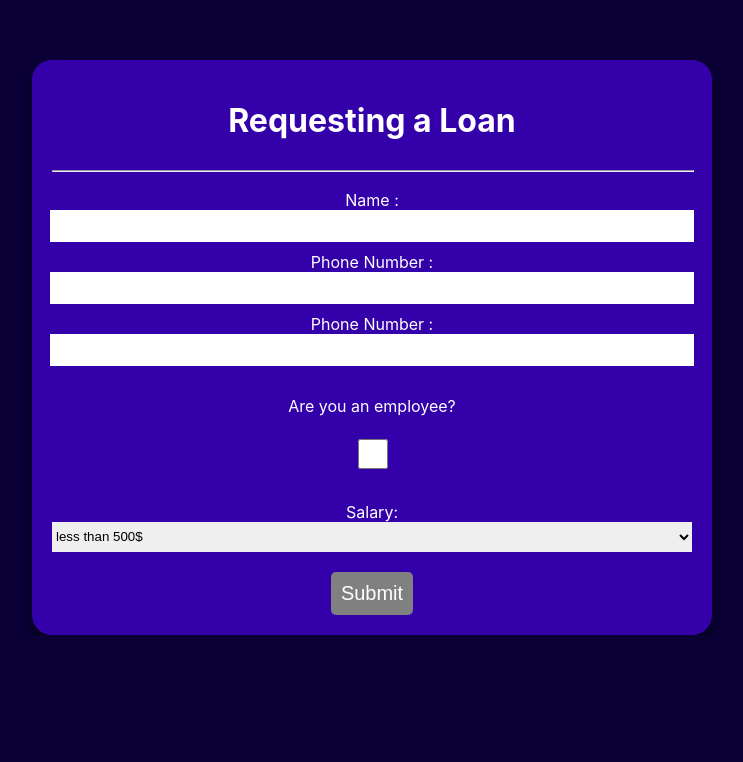
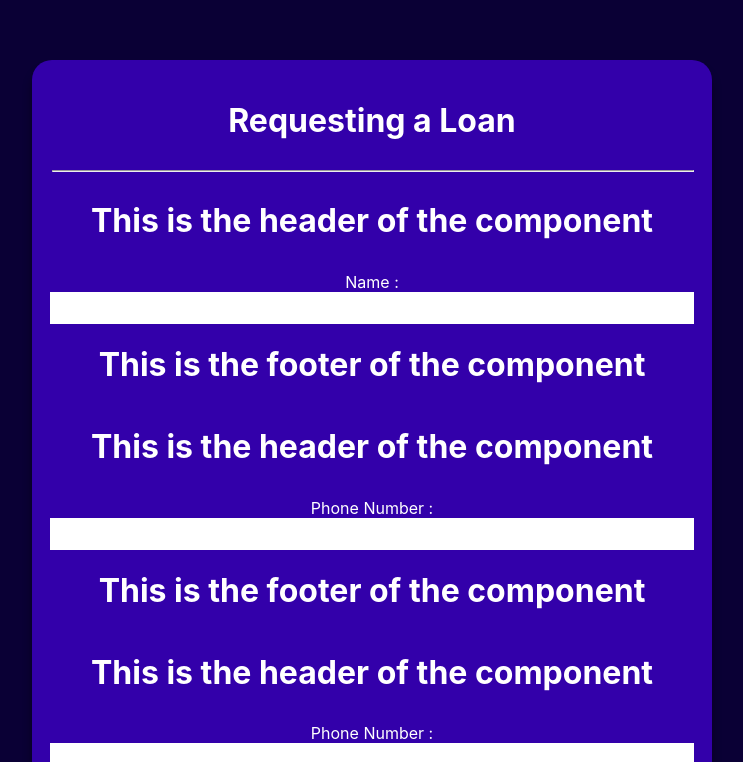
Before and after one commit to mohamadAlrimi/Loan-Application-Form, a React (Create React App) app: page / in a window 1280 px wide. Shown: the part 190-952 px from the top of the page, without its empty margins (268-1011 px from the left). Before the commit the page ends 825 px from the top, so only its background shows below. Built offline with nearby package versions, Linux system fonts and the light colour scheme.

Commit message:
usecontext

```diff
--- a/src/LoanForm.js
+++ b/src/LoanForm.js
@@ -50,18 +50,18 @@ export default function LoanForm(){
         <input value={loanInputs.name} onChange={(event)=>{
             setLonaInputs({...loanInputs , name : event.target.value})
         }} ></input> */}
-        <MyComponent inputName="Name : " value={loanInputs.name}
-       handleChange={ handleNameInputChange}
+        <MyComponent inputNameComponent="Name : " valueComponent={loanInputs.name}
+       handleChangeComponent={ handleNameInputChange}
       />
-          <MyComponent inputName="Phone Number : " value={loanInputs.phoneNumber}
-       handleChange={ handlePhoneNumberInputChange}
+          <MyComponent inputNameComponent="Phone Number : " valueComponent={loanInputs.phoneNumber}
+       handleChangeComponent={ handlePhoneNumberInputChange}
       />
         {/* <label>Phone Number:</label>
         <input value={loanInputs.phoneNumber} onChange={(event)=>{
             setLonaInputs({...loanInputs , phoneNumber : event.target.value})
         }} ></input> */}
-             <MyComponent inputName="Phone Number : " value={loanInputs.age}
-       handleChange={ handleAgeInputChange}
+             <MyComponent inputNameComponent="Phone Number : " valueComponent={loanInputs.age}
+       handleChangeComponent={ handleAgeInputChange}
       />
         {/* <label>Age:</label>
         <input value={loanInputs.age} onChange={(event)=>{
--- a/src/MyComponent.js
+++ b/src/MyComponent.js
@@ -1,9 +1,10 @@
-export default function MyComponent( {value , handleChange ,inputName }){
+import MyInput from "./MyInput"
+export default function MyComponent( {valueComponent , handleChangeComponent ,inputNameComponent }){
     return(<>
-     <label>{inputName}</label>
-        <input value={value} onChange={(event)=>{
-            handleChange( event.target.value)
-        }} ></input>
+    <h1>This is the header of the component</h1>
+    <MyInput inputName= {inputNameComponent} value={valueComponent}
+       handleChange={ handleChangeComponent}/>
+    <h1>This is the footer of the component</h1>
 
     </>)
 }
--- /dev/null
+++ b/src/MyInput.js
@@ -0,0 +1,6 @@
+export default function MyInput({value , handleChange ,inputName }){
+    return (<> <label>{inputName}</label>
+        <input value={value} onChange={(event)=>{
+            handleChange( event.target.value)
+        }} ></input></>)
+}
--- /dev/null
+++ b/src/context/LoanFormInputContext.js
@@ -0,0 +1,2 @@
+import { createContext } from "react";
+ export let LoanInputContext = createContext({labelTitle :" " ,handleChange :null  , inputValue :null})
```
